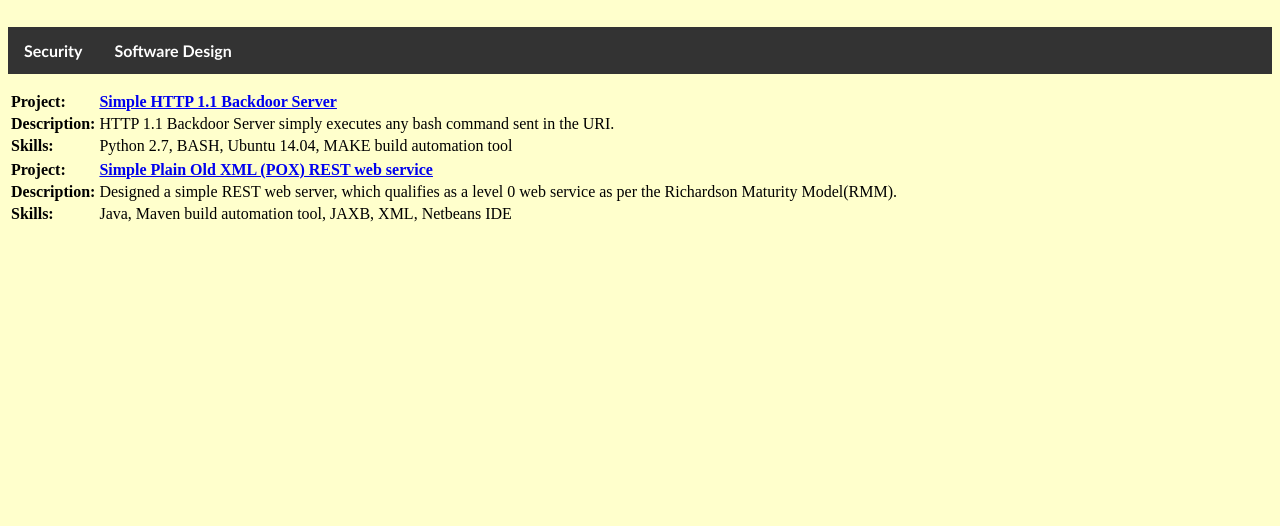
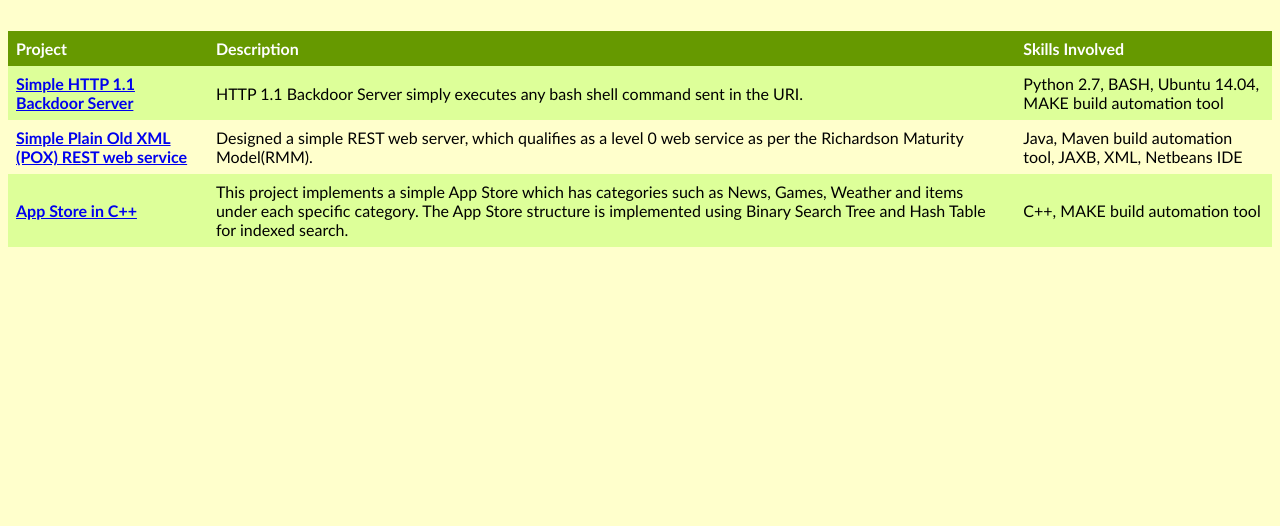
Before and after one commit to shrutisonawane/shrutisonawane_web, a plain HTML site: page academic.html in a window 1280 px wide. Shown: the part 274-800 px from the top of the page. Drawn offline with Linux system fonts and the light colour scheme.

Commit message:
updated projects page with table structure

```diff
--- a/academic.html
+++ b/academic.html
@@ -45,6 +45,25 @@
 				vertical-align:bottom;
 				text-shadow: -0.5px 0 black, 0 0.5px black, 0.5px 0 black, 0 -0.5px black;
 			}
+			table:not(.imgTable) {
+				border-collapse: collapse;
+				border-color:black;
+				width: 100%;
+			}
+
+			th, td {
+				text-align: left;
+				padding: 8px;
+				font-family: Calibri;
+			}
+			th {
+				background-color: #669900;
+				color: white;
+			}
+			tr:nth-child(even){
+				background-color: #ddff99;
+			}
+
 			body p{
 			font-family:Calibri;
 			text-align:justify;
@@ -58,7 +77,7 @@
 		<br>
 	</head>
 	<body>
-		<table>
+		<table class="imgTable">
 			<tr>
 				<td><img src="me.JPG" width="150" height="150"/></td>
 				<td><br><br><br><br><br><br><b>Shruti Sonawane</b></td>
@@ -73,10 +92,7 @@
 		</ul>
 
 		<br>
-		<ul class="tab">
-			<li><a href="#" class="tablinks" onclick="openCourse(event, 'Security')">Security</a></li>
-			<li><a href="#" class="tablinks" onclick="openCourse(event, 'Software Design')">Software Design</a></li>
-		</ul>
+
 		<script>
 			function openCourse(evt, courseName) {
 				var i, tabcontent, tablinks;
@@ -92,39 +108,29 @@
 				evt.currentTarget.className += " active";
 			}
 		</script>
-		<div id="Security" class="tabcontent">
 		<table class="proj_summary">
 			<tr>
-				<td><b>Project:</b></td>
-				<td><a target="_blank" href="https://github.com/ssonawane0909/Simple-HTTP-1.1-Client-and-Server-with-Backdoor"><b>Simple HTTP 1.1 Backdoor Server</b></a></td>
+				<th><b>Project</b></th>
+				<th><b>Description</b></th>
+				<th><b>Skills Involved</b></th>
 			</tr>
 			<tr>
-				<td><b>Description:</b></td>
-				<td>HTTP 1.1 Backdoor Server simply executes any bash command sent in the URI.</td>
+				<td><a target="_blank" href="https://github.com/ssonawane0909/Simple-HTTP-1.1-Client-and-Server-with-Backdoor"><b>Simple HTTP 1.1 Backdoor Server</b></a></td>
+				<td>HTTP 1.1 Backdoor Server simply executes any bash shell command sent in the URI.</td>
+				<td>Python 2.7, BASH, Ubuntu 14.04, MAKE build automation tool</td>
 			</tr>
 			<tr>
-				<td><b>Skills:</b></td>
-				<td>Python 2.7, BASH, Ubuntu 14.04, MAKE build automation tool</td>
-			</tr>
-		</table>
-		</div>
-
-		<div id="Software Design" class="tabcontent">
-		<table class="proj_summary">
-		<tr>
-				<td><b>Project:</b></td>
 				<td><a target="_blank" href="https://github.com/ssonawane0909/Simple-REST-Web-Service"><b>Simple Plain Old XML (POX) REST web service</b></a></td>
+				<td>Designed a simple REST web server, which qualifies as a level 0 web service as per the Richardson Maturity Model(RMM).</td>
+				<td>Java, Maven build automation tool, JAXB, XML, Netbeans IDE</td>
 			</tr>
 			<tr>
-				<td><b>Description:</b></td>
-				<td>Designed a simple REST web server, which qualifies as a level 0 web service as per the Richardson Maturity Model(RMM).</td>
-			</tr>
-			<tr class="space">
-				<td><b>Skills:</b></td>
-				<td>Java, Maven build automation tool, JAXB, XML, Netbeans IDE</td>
-			</tr>
+			<td><a target="_blank" href="https://github.com/ssonawane0909/AppStoreUsingBST"><b>App Store in C++</b></td>
+			<td>This project implements a simple App Store which has categories such as News, Games, Weather and items under each specific category.
+				The App Store structure is implemented using Binary Search Tree and Hash Table for indexed search.</td>
+			<td>C++, MAKE build automation tool</td>
 		</table>
-		</div>
+
 	</body>
 
 </html>
```
